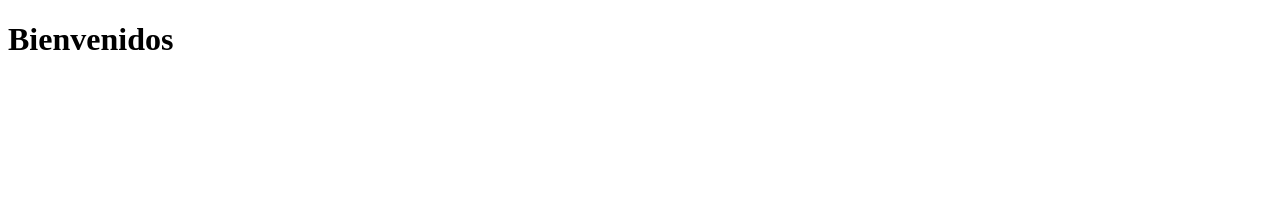
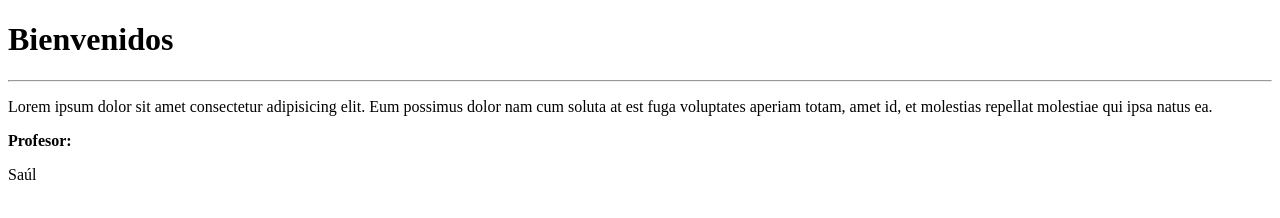
Before and after one commit to Desarrollo36410/ejemplo-de-git-en-clase, a plain HTML site: page index.html in a window 1280 px wide. Drawn offline with Linux system fonts and the light colour scheme.

Commit message:
Agregamos un texto de presentación

```diff
--- a/index.html
+++ b/index.html
@@ -9,5 +9,9 @@
 </head>
 <body>
     <h1>Bienvenidos</h1>
+
+    <hr>
+    <p>Lorem ipsum dolor sit amet consectetur adipisicing elit. Eum possimus dolor nam cum soluta at est fuga voluptates aperiam totam, amet id, et molestias repellat molestiae qui ipsa natus ea.</p>
+    <strong>Profesor:</strong> <p>Saúl</p>
 </body>
 </html>
```
